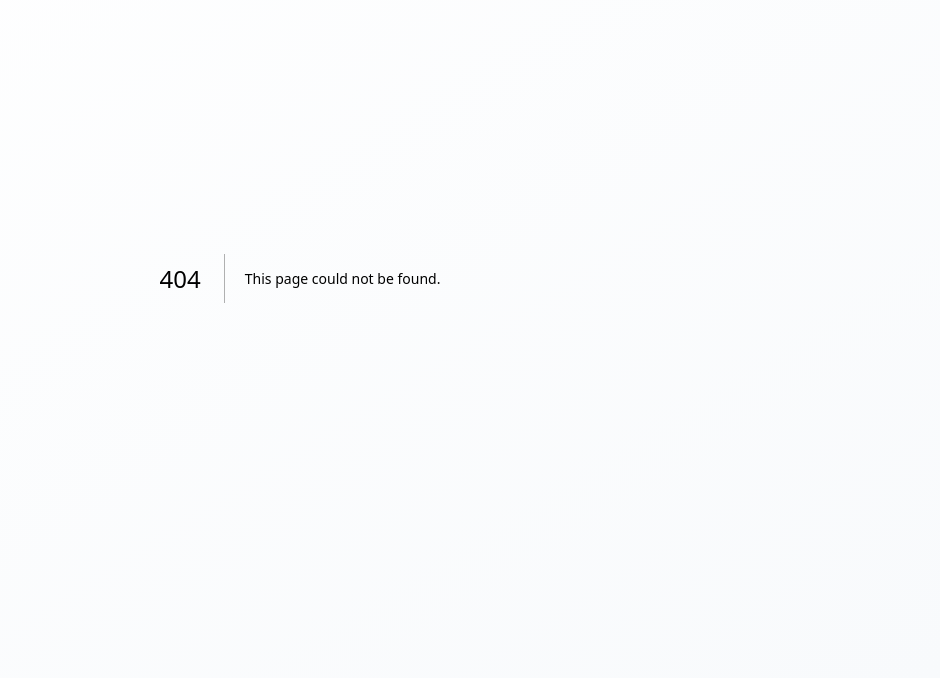
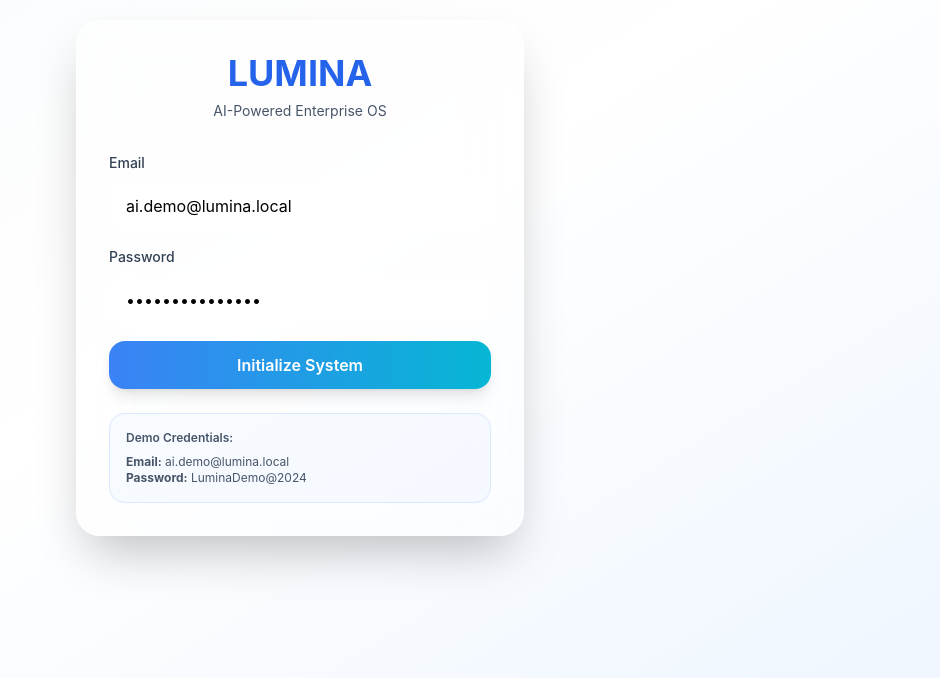
Before and after one commit to Karnan-1/LUMINA-v2, a Next.js app: page /login in a window 1280 px wide. Before the commit this address had no page. Shown: the part 122-800 px from the top of the page, without its empty margins (340-1280 px from the left). Built offline with nearby package versions, Linux system fonts and the light colour scheme.

Commit message:
Add Liquid Glass login page with authentication

```diff
--- /dev/null
+++ b/app/login/page.tsx
@@ -0,0 +1,73 @@
+'use client';
+import { useState } from 'react';
+import { useRouter } from 'next/navigation';
+import { useAppStore } from '@/lib/store';
+
+export default function LoginPage() {
+  const [email, setEmail] = useState('ai.demo@lumina.local');
+  const [password, setPassword] = useState('LuminaDemo@2024');
+  const [error, setError] = useState('');
+  const { setUser } = useAppStore();
+  const router = useRouter();
+
+  const handleLogin = (e: React.FormEvent) => {
+    e.preventDefault();
+    if (email === 'ai.demo@lumina.local' && password === 'LuminaDemo@2024') {
+      setUser({ email, role: 'ADMIN', name: 'LUMINA Demo' });
+      router.push('/setup');
+    } else {
+      setError('Invalid credentials. Use demo account above.');
+    }
+  };
+
+  return (
+    <div className="min-h-screen bg-gradient-to-br from-slate-50 via-white to-blue-50 flex items-center justify-center p-4">
+      <div className="w-full max-w-md">
+        <div className="backdrop-blur-xl bg-white/40 border border-white/50 rounded-3xl p-8 shadow-2xl">
+          <div className="text-center mb-8">
+            <h1 className="text-4xl font-bold text-slate-900 mb-2">
+              <span className="text-blue-600">LUMINA</span>
+            </h1>
+            <p className="text-slate-600 text-sm">AI-Powered Enterprise OS</p>
+          </div>
+
+          <form onSubmit={handleLogin} className="space-y-4">
+            <div>
+              <label className="block text-sm font-medium text-slate-700 mb-2">Email</label>
+              <input
+                type="email"
+                value={email}
+                onChange={(e) => setEmail(e.target.value)}
+                className="w-full px-4 py-3 rounded-2xl bg-white/60 border border-white/80 focus:outline-none focus:ring-2 focus:ring-blue-400 focus:ring-offset-0 transition"
+                placeholder="Email"
+              />
+            </div>
+            <div>
+              <label className="block text-sm font-medium text-slate-700 mb-2">Password</label>
+              <input
+                type="password"
+                value={password}
+                onChange={(e) => setPassword(e.target.value)}
+                className="w-full px-4 py-3 rounded-2xl bg-white/60 border border-white/80 focus:outline-none focus:ring-2 focus:ring-blue-400 transition"
+                placeholder="Password"
+              />
+            </div>
+            {error && <div className="text-red-500 text-sm">{error}</div>}
+            <button
+              type="submit"
+              className="w-full bg-gradient-to-r from-blue-500 to-cyan-500 text-white font-semibold py-3 rounded-2xl shadow-lg hover:shadow-xl transform hover:scale-105 transition duration-200"
+            >
+              Initialize System
+            </button>
+          </form>
+
+          <div className="mt-6 p-4 bg-blue-50/50 border border-blue-200/50 rounded-2xl">
+            <p className="text-xs font-semibold text-slate-600 mb-2">Demo Credentials:</p>
+            <p className="text-xs text-slate-600"><strong>Email:</strong> ai.demo@lumina.local</p>
+            <p className="text-xs text-slate-600"><strong>Password:</strong> LuminaDemo@2024</p>
+          </div>
+        </div>
+      </div>
+    </div>
+  );
+}
```
